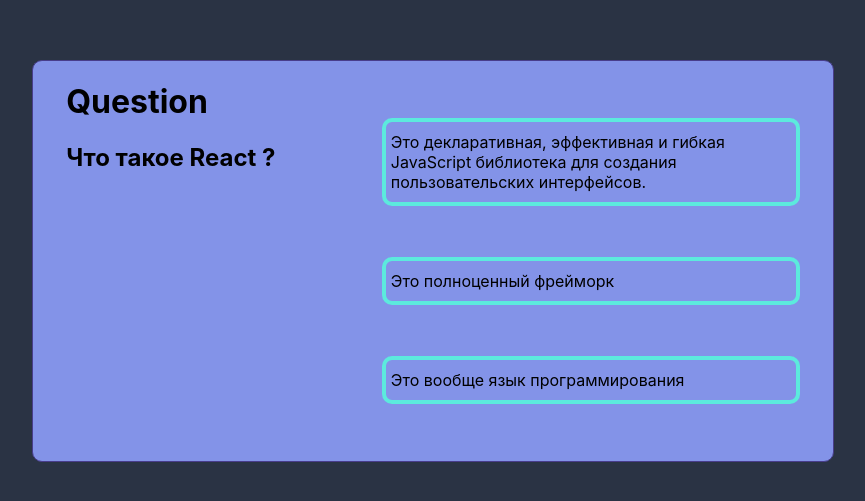
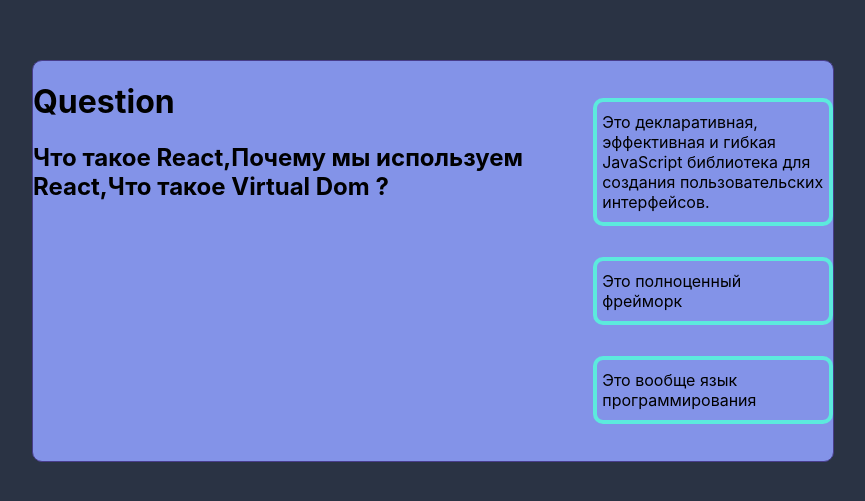
Before and after one commit to FilimonovKostya/Quiz, a React (Create React App) app: page / in a window 1280 px wide. Shown: the part 139-640 px from the top of the page, without its empty margins (207-1072 px from the left). Built offline with nearby package versions, Linux system fonts and the light colour scheme.

Commit message:
Хз че делал , но что-то менял ,все пока ок

```diff
--- a/src/App.tsx
+++ b/src/App.tsx
@@ -25,7 +25,7 @@
     const secondQuestionID = v1()
     const thirdQuestionID = v1()
 
-    const [question, setQuestions] = useState<Array<QuestionType>>([
+    const [questions, setQuestions] = useState<Array<QuestionType>>([
         {id: firstQuestionID, title: 'Что такое React'},
         {id: secondQuestionID, title: 'Почему мы используем React'},
         {id: thirdQuestionID, title: 'Что такое Virtual Dom'}
@@ -70,14 +70,16 @@
 
     })
 
+    const titleForQuestion = questions.map(el => el.title).toString()
 
 
     return <div className={'wrapper'}>
         <div className={'container'}>
-            <Question question={question[0].title} />
+            <Question question={titleForQuestion}  questionID={''}/>
             <Answer answer={state[firstQuestionID]} />
         </div>
     </div>
+
 }
 
 export default App;
--- a/src/Question.tsx
+++ b/src/Question.tsx
@@ -2,6 +2,7 @@
 
 type QuestionPropsType = {
     question: string
+    questionID:string
 }
 
 export const Question = (props:QuestionPropsType) => {
```
Also changed, not shown: 1 other file (tests, documents, lock files or other folders).
